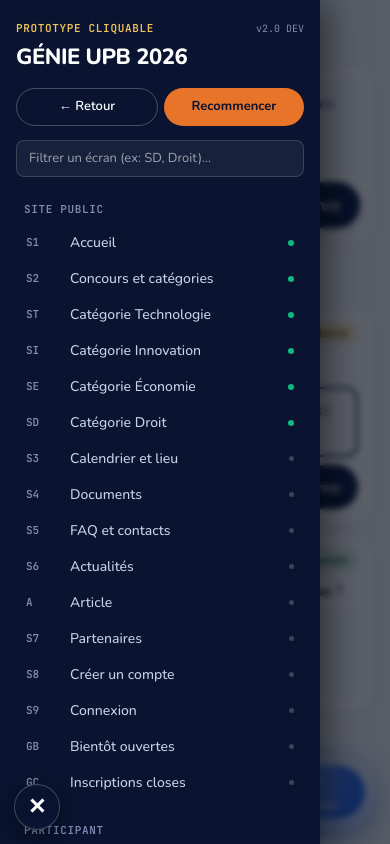
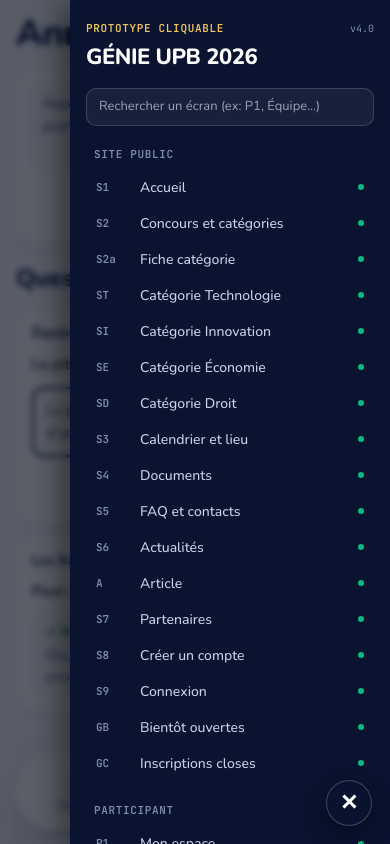
Before and after one commit to G4MA5/Genie_upbv2, a React (Vite) app: page /formateur/annonces in a window 390 px wide. Both pictures are taken after a click on the button "Menu du prototype". Built offline with nearby package versions, Linux system fonts and the light colour scheme.

Commit message:
fix(responsive): pleine largeur fluide sur grand ecran et burger prototype en bas a droite

```diff
--- a/src/components/dev/PrototypeNavDrawer.tsx
+++ b/src/components/dev/PrototypeNavDrawer.tsx
@@ -3,15 +3,11 @@ import { useNavigate, useLocation } from 'react-router-dom';
 
 /**
  * ============================================================================
- * PROTOTYPE NAV DRAWER (MENU DEV FLOTTANT EN BAS À GAUCHE)
+ * PROTOTYPE NAV DRAWER (MENU DEV FLOTTANT EN BAS À DROITE)
  * ============================================================================
- * Reproduit à l'identique le menu burger du prototype (scripts/proto_real.html L440-455).
- * Permet de basculer instantanément entre tous les écrans du projet durant le développement.
- *
- * POUR SUPPRIMER CE MENU LORSQUE LE SITE EST FINI :
- * 1. Supprimez simplement la ligne `<PrototypeNavDrawer />` dans `src/App.tsx`.
- * 2. (Optionnel) Supprimez ce fichier `src/components/dev/PrototypeNavDrawer.tsx`.
- * Aucun autre code ou page n'est impacté.
+ * Reproduit à l'identique le menu burger du prototype officiel (Prototype (4).html).
+ * Positionné en bas à droite pour ne jamais obstruer la sidebar participant / admin.
+ * Contient la liste exacte et à jour des 37 écrans du concours.
  */
 
 interface ScreenItem {
@@ -32,34 +28,35 @@ const GROUPS: ScreenGroup[] = [
     items: [
       { code: 'S1', label: 'Accueil', path: '/', status: 'done' },
       { code: 'S2', label: 'Concours et catégories', path: '/concours', status: 'done' },
+      { code: 'S2a', label: 'Fiche catégorie', path: '/concours/technologie', status: 'done' },
       { code: 'ST', label: 'Catégorie Technologie', path: '/concours/technologie', status: 'done' },
       { code: 'SI', label: 'Catégorie Innovation', path: '/concours/innovation', status: 'done' },
       { code: 'SE', label: 'Catégorie Économie', path: '/concours/economie', status: 'done' },
       { code: 'SD', label: 'Catégorie Droit', path: '/concours/droit', status: 'done' },
-      { code: 'S3', label: 'Calendrier et lieu', path: '/calendrier', status: 'todo' },
-      { code: 'S4', label: 'Documents', path: '/documents', status: 'todo' },
-      { code: 'S5', label: 'FAQ et contacts', path: '/faq-contact', status: 'todo' },
-      { code: 'S6', label: 'Actualités', path: '/actualites', status: 'todo' },
-      { code: 'A', label: 'Article', path: '/actualites/ceremonie-lancement-2026', status: 'todo' },
-      { code: 'S7', label: 'Partenaires', path: '/partenaires', status: 'todo' },
-      { code: 'S8', label: 'Créer un compte', path: '/inscription', status: 'todo' },
-      { code: 'S9', label: 'Connexion', path: '/connexion', status: 'todo' },
-      { code: 'GB', label: 'Bientôt ouvertes', path: '/inscription?state=upcoming', status: 'todo' },
-      { code: 'GC', label: 'Inscriptions closes', path: '/inscription?state=closed', status: 'todo' },
+      { code: 'S3', label: 'Calendrier et lieu', path: '/calendrier', status: 'done' },
+      { code: 'S4', label: 'Documents', path: '/documents', status: 'done' },
+      { code: 'S5', label: 'FAQ et contacts', path: '/faq-contact', status: 'done' },
+      { code: 'S6', label: 'Actualités', path: '/actualites', status: 'done' },
+      { code: 'A', label: 'Article', path: '/actualites/ceremonie-lancement-2026', status: 'done' },
+      { code: 'S7', label: 'Partenaires', path: '/partenaires', status: 'done' },
+      { code: 'S8', label: 'Créer un compte', path: '/inscription', status: 'done' },
+      { code: 'S9', label: 'Connexion', path: '/connexion', status: 'done' },
+      { code: 'GB', label: 'Bientôt ouvertes', path: '/inscription?state=upcoming', status: 'done' },
+      { code: 'GC', label: 'Inscriptions closes', path: '/inscription?state=closed', status: 'done' },
     ],
   },
   {
     title: 'PARTICIPANT',
     items: [
-      { code: 'P1', label: 'Mon espace', path: '/espace/dashboard', status: 'todo' },
-      { code: 'P2', label: 'Mon profil', path: '/espace/profil', status: 'todo' },
-      { code: 'P3', label: 'Mon équipe (sans)', path: '/espace/equipe', status: 'todo' },
+      { code: 'P1', label: 'Mon espace', path: '/espace/dashboard', status: 'done' },
+      { code: 'P2', label: 'Mon profil', path: '/espace/profil', status: 'done' },
+      { code: 'P3', label: 'Mon équipe (sans)', path: '/espace/equipe?state=empty', status: 'todo' },
       { code: 'P3t', label: 'Mon équipe (avec)', path: '/espace/equipe', status: 'todo' },
       { code: 'P3a', label: 'Créer une équipe', path: '/espace/equipe/creer', status: 'todo' },
       { code: 'P3b', label: 'Invitations', path: '/espace/equipe/invitations', status: 'todo' },
       { code: 'P3c', label: 'Membres', path: '/espace/equipe/membres', status: 'todo' },
       { code: 'P3d', label: 'Règlement et chartes', path: '/espace/equipe/charte', status: 'todo' },
-      { code: 'P3e', label: 'Soumettre dossier', path: '/espace/equipe/soumettre', status: 'todo' },
+      { code: 'P3e', label: 'Soumettre', path: '/espace/equipe/soumettre', status: 'todo' },
       { code: 'P4', label: 'Statut', path: '/espace/statut', status: 'todo' },
       { code: 'P5', label: 'Formations', path: '/espace/formations', status: 'todo' },
       { code: 'P5a', label: 'Calendrier', path: '/espace/formations/planning', status: 'todo' },
@@ -72,25 +69,25 @@ const GROUPS: ScreenGroup[] = [
   {
     title: 'RESPONSABLE',
     items: [
-      { code: 'R1', label: 'Équipes à valider', path: '/admin/equipes', status: 'todo' },
-      { code: 'R1a', label: 'Fiche équipe', path: '/admin/equipes/1', status: 'todo' },
-      { code: 'R1b', label: 'Quotas', path: '/admin/quotas', status: 'todo' },
-      { code: 'R1c', label: 'Export PCO', path: '/admin/export', status: 'todo' },
-      { code: 'R2', label: 'Formations', path: '/admin/formations', status: 'todo' },
-      { code: 'R2a', label: 'Planning', path: '/admin/formations', status: 'todo' },
-      { code: 'R2b', label: 'Supports', path: '/admin/formations', status: 'todo' },
-      { code: 'R2c', label: 'Assiduité', path: '/admin/formations', status: 'todo' },
+      { code: 'R1', label: 'Équipes à valider', path: '/admin/equipes', status: 'done' },
+      { code: 'R1a', label: 'Fiche équipe', path: '/admin/equipes/1', status: 'done' },
+      { code: 'R1b', label: 'Quotas', path: '/admin/quotas', status: 'done' },
+      { code: 'R1c', label: 'Export PCO', path: '/admin/export', status: 'done' },
+      { code: 'R2', label: 'Formations', path: '/admin/formations', status: 'done' },
+      { code: 'R2a', label: 'Planning', path: '/admin/formations', status: 'done' },
+      { code: 'R2b', label: 'Supports', path: '/admin/formations', status: 'done' },
+      { code: 'R2c', label: 'Assiduité', path: '/admin/formations', status: 'done' },
     ],
   },
   {
     title: 'FORMATEUR',
     items: [
-      { code: 'F1', label: 'Séances', path: '/formateur/seances', status: 'todo' },
-      { code: 'F1a', label: 'Calendrier', path: '/formateur/seances', status: 'todo' },
-      { code: 'F1b', label: 'Présence par scan', path: '/formateur/seances/scan-qr', status: 'todo' },
-      { code: 'F2', label: 'Supports', path: '/formateur/supports', status: 'todo' },
-      { code: 'F2a', label: 'Publier un support', path: '/formateur/supports', status: 'todo' },
-      { code: 'F3', label: 'Annonces', path: '/formateur/annonces', status: 'todo' },
+      { code: 'F1', label: 'Séances', path: '/formateur/seances', status: 'done' },
+      { code: 'F1a', label: 'Calendrier', path: '/formateur/seances', status: 'done' },
+      { code: 'F1b', label: 'Présence par scan', path: '/formateur/seances/scan-qr', status: 'done' },
+      { code: 'F2', label: 'Supports', path: '/formateur/supports', status: 'done' },
+      { code: 'F2a', label: 'Publier un support', path: '/formateur/supports', status: 'done' },
+      { code: 'F3', label: 'Annonces', path: '/formateur/annonces', status: 'done' },
     ],
   },
 ];
@@ -105,19 +102,20 @@ export function PrototypeNavDrawer() {
   const filteredGroups = useMemo(() => {
     if (!search.trim()) return GROUPS;
     const q = search.toLowerCase().trim();
-    return GROUPS.map(g => ({
+    return GROUPS.map((g) => ({
       ...g,
       items: g.items.filter(
-        it => it.code.toLowerCase().includes(q) || it.label.toLowerCase().includes(q)
+        (it) => it.code.toLowerCase().includes(q) || it.label.toLowerCase().includes(q)
       ),
-    })).filter(g => g.items.length > 0);
+    })).filter((g) => g.items.length > 0);
   }, [search]);
 
   // Code de l'écran actif
   const currentCode = useMemo(() => {
+    const full = location.pathname + location.search;
     for (const group of GROUPS) {
       for (const item of group.items) {
-        if (location.pathname === item.path) return item.code;
+        if (full === item.path || location.pathname === item.path) return item.code;
       }
     }
     if (location.pathname.startsWith('/concours/')) {
@@ -127,7 +125,7 @@ export function PrototypeNavDrawer() {
       if (location.pathname.includes('droit')) return 'SD';
     }
     return null;
-  }, [location.pathname]);
+  }, [location.pathname, location.search]);
 
   const handleSelect = (path: string) => {
     navigate(path);
@@ -136,7 +134,7 @@ export function PrototypeNavDrawer() {
 
   return (
     <>
-      {/* 1. BOUTON FLOTTANT BURGER (En bas à gauche, exactement comme proto_real.html L454) */}
+      {/* 1. BOUTON FLOTTANT BURGER (En bas à droite, pour ne pas masquer la sidebar gauche) */}
       <button
         type="button"
         onClick={() => setIsOpen(!isOpen)}
@@ -144,8 +142,8 @@ export function PrototypeNavDrawer() {
         aria-label="Menu du prototype"
         style={{
           position: 'fixed',
-          left: '14px',
-          bottom: '14px',
+          right: '18px',
+          bottom: '18px',
           zIndex: 9999,
           width: '46px',
           height: '46px',
@@ -166,7 +164,9 @@ export function PrototypeNavDrawer() {
           transition: 'all 0.2s cubic-bezier(0.16, 1, 0.3, 1)',
         }}
       >
-        {isOpen ? '✕' : (
+        {isOpen ? (
+          '✕'
+        ) : (
           <span style={{ display: 'inline-flex', alignItems: 'center', gap: '3px' }}>
             <span>☰</span>
             {currentCode && (
@@ -207,12 +207,12 @@ export function PrototypeNavDrawer() {
         />
       )}
 
-      {/* 3. TIROIR / ASIDE DU PROTOTYPE (scripts/proto_real.html L440-453) */}
+      {/* 3. TIROIR / ASIDE DU PROTOTYPE (Ouverture fluide depuis la droite) */}
       <aside
         style={{
           position: 'fixed',
           top: 0,
-          left: 0,
+          right: 0,
           bottom: 0,
           width: '320px',
           maxWidth: '85vw',
@@ -224,8 +224,8 @@ export function PrototypeNavDrawer() {
           display: 'flex',
           flexDirection: 'column',
           gap: '14px',
-          boxShadow: '8px 0 32px rgba(0,0,0,0.5)',
-          transform: isOpen ? 'translateX(0)' : 'translateX(-100%)',
+          boxShadow: '-8px 0 32px rgba(0,0,0,0.5)',
+          transform: isOpen ? 'translateX(0)' : 'translateX(100%)',
           transition: 'transform 0.28s cubic-bezier(0.16, 1, 0.3, 1)',
           visibility: isOpen ? 'visible' : 'hidden',
           fontFamily: 'Nunito, sans-serif',
@@ -252,7 +252,7 @@ export function PrototypeNavDrawer() {
                 color: '#7F8BB0',
               }}
             >
-              v2.0 DEV
+              v4.0
             </span>
           </div>
           <span style={{ fontWeight: 800, fontSize: '22px', color: '#fff', letterSpacing: '-0.02em' }}>
@@ -260,93 +260,29 @@ export function PrototypeNavDrawer() {
           </span>
         </div>
 
-        {/* BOUTONS D'ACTION RAPIDE */}
-        <div style={{ display: 'flex', gap: '6px' }}>
-          <button
-            type="button"
-            onClick={() => {
-              navigate(-1);
-              setIsOpen(false);
-            }}
-            style={{
-              flex: 1,
-              minHeight: '38px',
-              borderRadius: '999px',
-              border: '1px solid rgba(255,255,255,.25)',
-              background: 'transparent',
-              color: '#fff',
-              fontWeight: 600,
-              fontSize: '13px',
-              cursor: 'pointer',
-            }}
-          >
-            ← Retour
-          </button>
-          <button
-            type="button"
-            onClick={() => {
-              navigate('/');
-              setIsOpen(false);
-            }}
-            style={{
-              flex: 1,
-              minHeight: '38px',
-              borderRadius: '999px',
-              border: 0,
-              background: '#E8742A',
-              color: '#0A1430',
-              fontWeight: 700,
-              fontSize: '13px',
-              cursor: 'pointer',
-            }}
-          >
-            Recommencer
-          </button>
-        </div>
-
-        {/* BARRE DE RECHERCHE RAPIDE */}
-        <div style={{ position: 'relative' }}>
+        {/* RECHERCHE RAPIDE */}
         <input
           type="text"
-            placeholder="Filtrer un écran (ex: SD, Droit)..."
           value={search}
           onChange={(e) => setSearch(e.target.value)}
+          placeholder="Rechercher un écran (ex: P1, Équipe...)"
           style={{
             width: '100%',
             boxSizing: 'border-box',
-              padding: '8px 12px',
-              borderRadius: '8px',
+            minHeight: '38px',
+            borderRadius: '10px',
             border: '1px solid rgba(255, 255, 255, 0.15)',
             background: 'rgba(255, 255, 255, 0.06)',
             color: '#fff',
+            fontFamily: 'Nunito, sans-serif',
             fontSize: '13px',
-              fontFamily: 'Nunito, sans-serif',
+            padding: '0 12px',
             outline: 'none',
           }}
         />
-          {search && (
-            <button
-              type="button"
-              onClick={() => setSearch('')}
-              style={{
-                position: 'absolute',
-                right: '8px',
-                top: '50%',
-                transform: 'translateY(-50%)',
-                background: 'transparent',
-                border: 0,
-                color: '#7F8BB0',
-                cursor: 'pointer',
-                fontSize: '14px',
-              }}
-            >
-              ✕
-            </button>
-          )}
-        </div>
 
         {/* LISTE DES GROUPES D'ÉCRANS */}
-        <div style={{ display: 'flex', flexDirection: 'column', gap: '16px', marginTop: '4px' }}>
+        <div style={{ display: 'flex', flexDirection: 'column', gap: '16px' }}>
           {filteredGroups.map((group) => (
             <div key={group.title} style={{ display: 'flex', flexDirection: 'column', gap: '2px' }}>
               <span
@@ -392,12 +328,6 @@ export function PrototypeNavDrawer() {
                       transition: 'background 0.15s ease',
                       width: '100%',
                     }}
-                    onMouseEnter={(e) => {
-                      if (!isActive) e.currentTarget.style.background = 'rgba(255,255,255,.08)';
-                    }}
-                    onMouseLeave={(e) => {
-                      if (!isActive) e.currentTarget.style.background = 'transparent';
-                    }}
                   >
                     <span
                       style={{
@@ -416,7 +346,7 @@ export function PrototypeNavDrawer() {
                     </span>
                     {item.status === 'done' ? (
                       <span
-                        title="Page refactorisée 1:1"
+                        title="Écran terminé"
                         style={{
                           width: '6px',
                           height: '6px',
@@ -427,7 +357,7 @@ export function PrototypeNavDrawer() {
                       />
                     ) : (
                       <span
-                        title="À réaliser"
+                        title="En cours"
                         style={{
                           width: '5px',
                           height: '5px',
@@ -443,33 +373,9 @@ export function PrototypeNavDrawer() {
             </div>
           ))}
         </div>
-
-        {/* NOTICE D'AIDE ET DE SUPPRESSION FACILE */}
-        <div
-          style={{
-            marginTop: 'auto',
-            padding: '12px',
-            borderRadius: '10px',
-            background: 'rgba(255, 255, 255, 0.04)',
-            border: '1px dashed rgba(255, 255, 255, 0.15)',
-            display: 'flex',
-            flexDirection: 'column',
-            gap: '4px',
-          }}
-        >
-          <span style={{ fontSize: '11px', fontWeight: 700, color: '#F2C45A' }}>
-            🛠️ Outil d'aide au développement
-          </span>
-          <span style={{ fontSize: '10.5px', color: '#8E9BBF', lineHeight: 1.4 }}>
-            Pour supprimer ce menu à la fin du projet, retirez simplement la balise{' '}
-            <code style={{ color: '#fff', background: 'rgba(255,255,255,.1)', padding: '1px 3px', borderRadius: '3px' }}>
-              &lt;PrototypeNavDrawer /&gt;
-            </code>{' '}
-            dans <code style={{ color: '#fff' }}>src/App.tsx</code>.
-          </span>
-        </div>
       </aside>
     </>
   );
 }
+
 export default PrototypeNavDrawer;
--- a/src/structures/StructureCandidat.tsx
+++ b/src/structures/StructureCandidat.tsx
@@ -260,10 +260,10 @@ export default function StructureCandidat() {
       )}
 
       {/* ====================================================================
-          2. CONTENEUR SHELL PARTICIPANT (pSideL = 248px sur desktop, max-w 1180px)
+          2. CONTENEUR SHELL PARTICIPANT (pSideL = 248px sur desktop, pleine largeur fluide)
           ==================================================================== */}
-      <div className="flex justify-center min-w-0 md:pl-[248px] bg-[#F6F8FC] flex-1">
-        <div className="relative w-full max-w-none md:max-w-[1180px] min-h-screen bg-[#F6F8FC] flex flex-col">
+      <div className="flex flex-col min-w-0 md:pl-[248px] bg-[#F6F8FC] flex-1 w-full">
+        <div className="relative w-full min-h-screen bg-[#F6F8FC] flex flex-col">
           {/* Barre supérieure flottante (← Retour au site + Logo sur mobile, Pages ▾ partout) */}
           {!isMembresScreen && (
             <div className="absolute top-0 left-0 right-0 z-[60] flex justify-between md:justify-end items-center gap-2.5 p-3 px-3.5 md:py-5 md:px-8 pointer-events-none">
```
Lines whose indentation alone changed are shown as unchanged.
